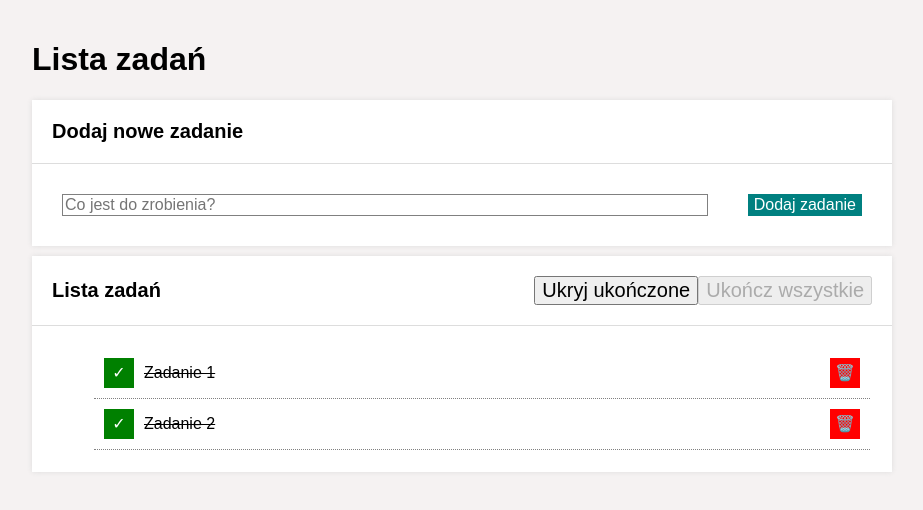
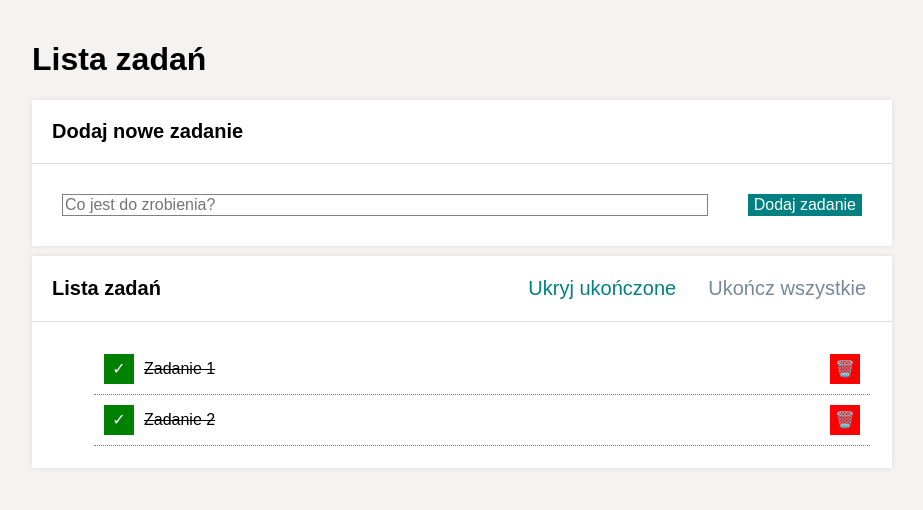
Before and after one commit to dorotaaa34/To-do-list-react, a React (Create React App) app: page / in a window 1280 px wide. Shown: the top 510 px of the page, without its empty margins (178-1101 px from the left). Built offline with nearby package versions, Linux system fonts and the light colour scheme; a web font is replaced by a local one.

Commit message:
buttons__b changed to buttons__button in index.js

```diff
--- a/src/Buttons/index.js
+++ b/src/Buttons/index.js
@@ -7,10 +7,10 @@ const Buttons = ({ tasks, hideDoneTasks }) => {
   }
   return (
     <div className="buttons">
-      <button className="buttons__b">
+      <button className="buttons__button">
         {hideDoneTasks === true ? "Pokaż" : "Ukryj"} ukończone
       </button>
-      <button className="buttons__b"
+      <button className="buttons__button"
       disabled={tasks.every(({ done }) => done)}>
         Ukończ wszystkie
       </button>
```
